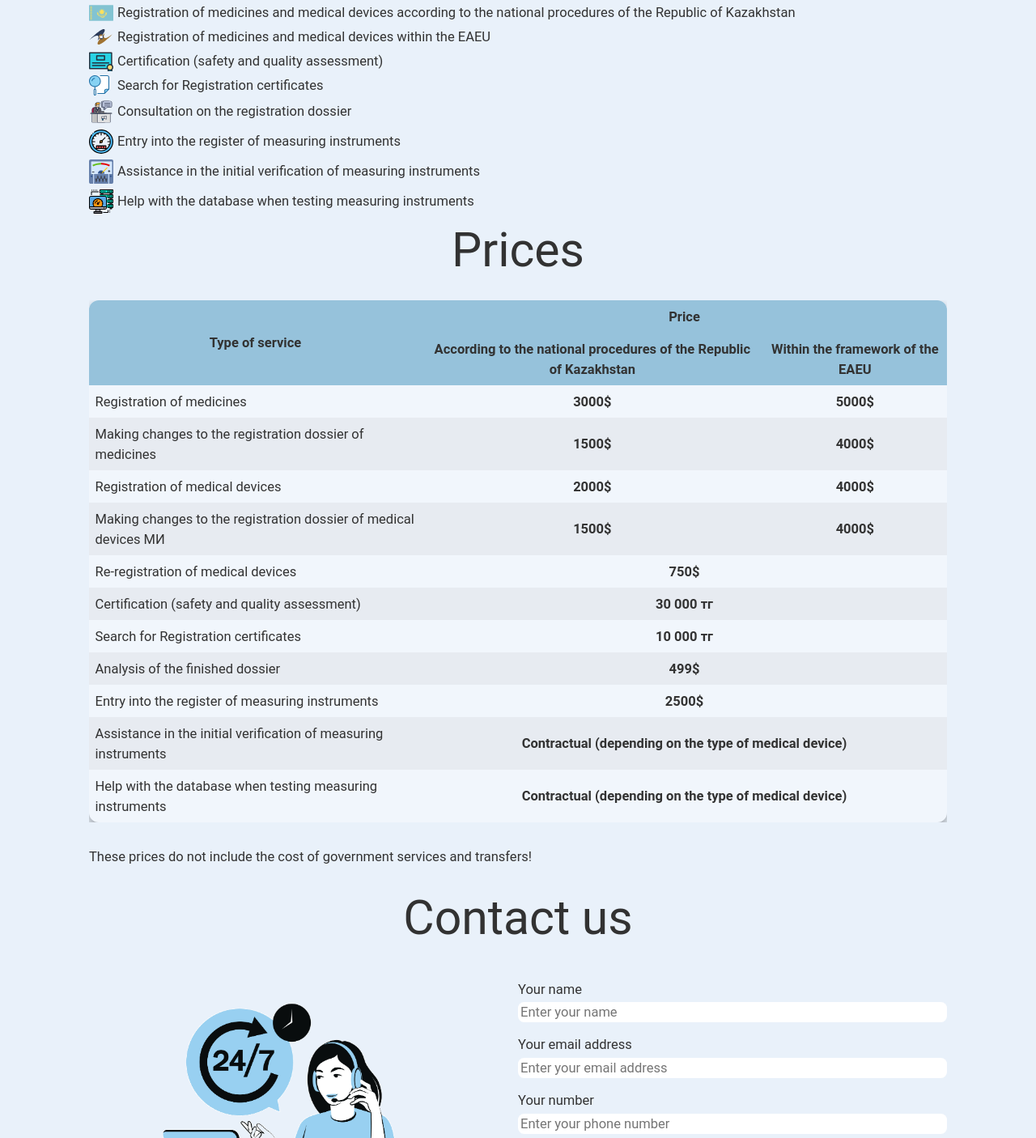
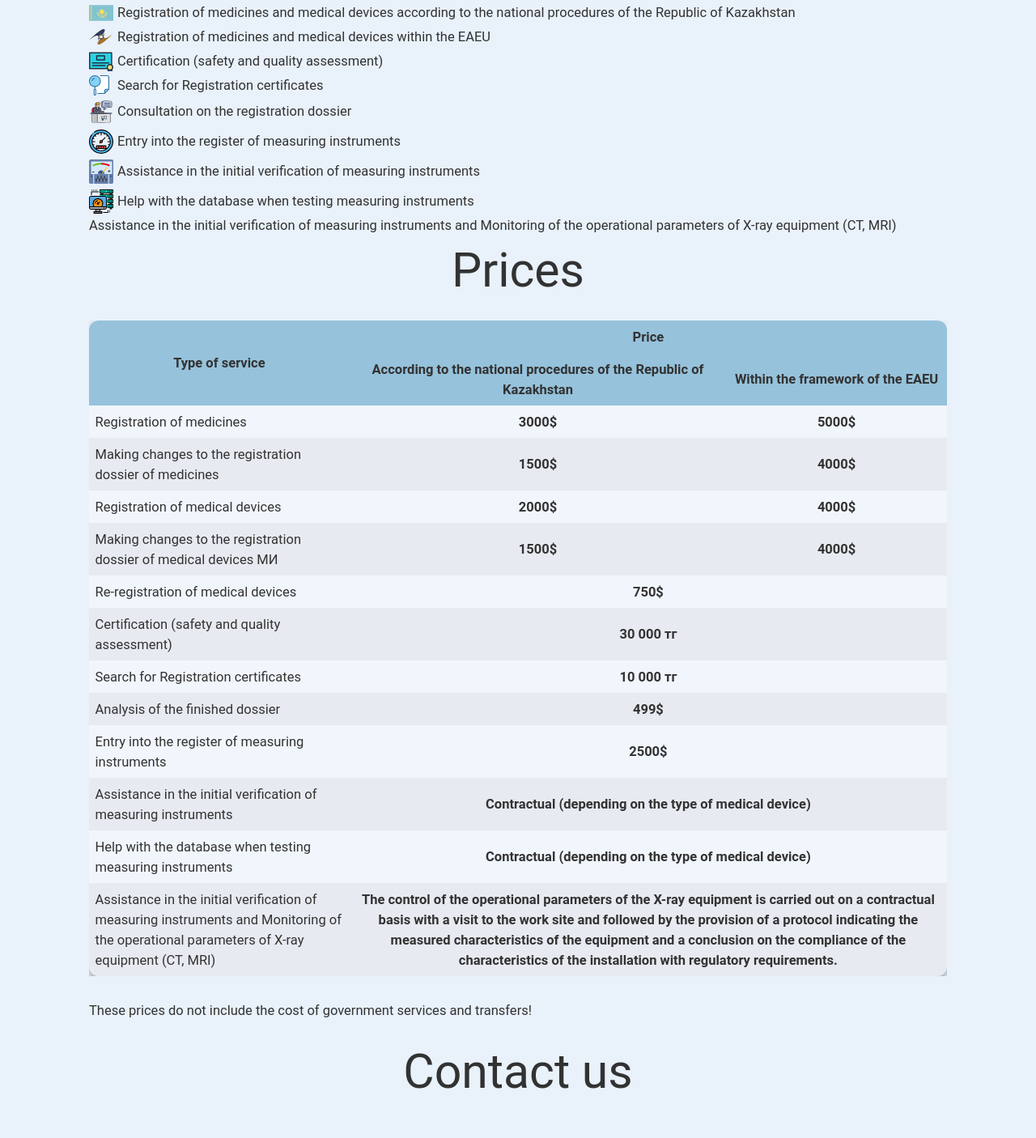
Before and after one commit to Regmi-kz/Regmi, a plain HTML site: page index-en.html in a window 1280 px wide. Shown: the part 935-2341 px from the top of the page at 81% size. Drawn offline with Linux system fonts and the light colour scheme.

Commit message:
Update index-en.html

```diff
--- a/index-en.html
+++ b/index-en.html
@@ -135,6 +135,7 @@
                     <li>Entry into the register of measuring instruments</li>
                     <li>Assistance in the initial verification of measuring instruments</li>
                     <li>Help with the database when testing measuring instruments</li>
+                    <li>Assistance in the initial verification of measuring instruments and Monitoring of the operational parameters of X-ray equipment (CT, MRI)</li>
                 </ul>
             </div>
 
@@ -207,6 +208,11 @@
                                 <td colspan="2"><strong>Contractual (depending on the type of medical device)</strong>
                                 </td>
                             </tr>
+                            <tr>
+                                <td class="table__left">Assistance in the initial verification of measuring instruments and Monitoring of the operational parameters of X-ray equipment (CT, MRI)</td>
+                                <td colspan="2"><strong>The control of the operational parameters of the X-ray equipment is carried out on a contractual basis with a visit to the work site and followed by the provision of a protocol indicating the measured characteristics of the equipment and a conclusion on the compliance of the characteristics of the installation with regulatory requirements.</strong>
+                                </td>
+                            </tr>
                         </tbody>
                     </table>
                 </div>
@@ -262,6 +268,7 @@
                                 verification of measuring instruments</option>
                             <option value="Помощь с базой при испытаний средств измерений">Help with the database when
                                 testing measuring instruments</option>
+                            <option value="Помощь в первичной поверке средств измерений и Контроль эксплуатационных параметров рентгеновского оборудования (КТ, МРТ)">Assistance in the initial verification of measuring instruments and Monitoring of the operational parameters of X-ray equipment (CT, MRI)</option>
                         </select>
 
                         <input type="submit" value="Send" class="btn" name="Отправить">
```
